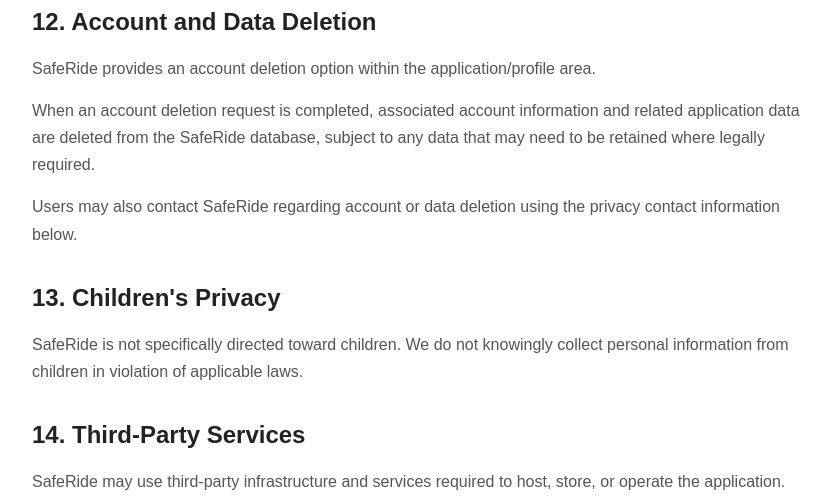
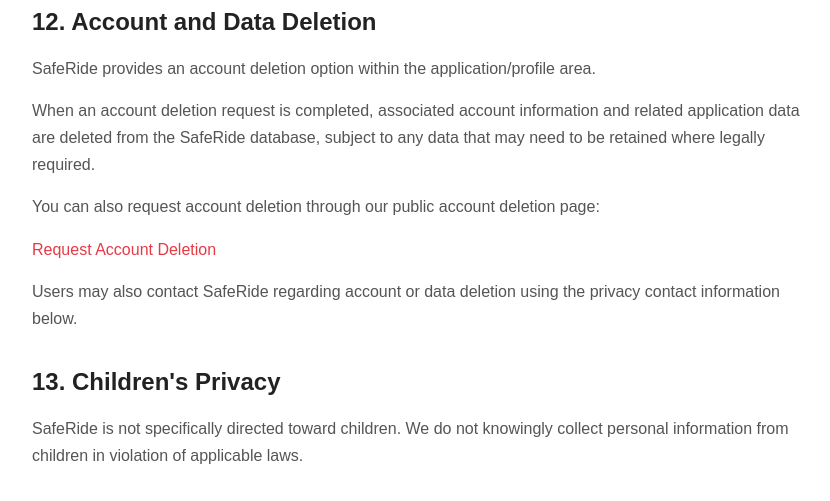
Before and after one commit to mohdfaisal20060786-afk/SafeRide, a Flask app: page /privacy-policy in a window 1280 px wide. Shown: the part 3030-3531 px from the top of the page, without its empty margins (223-1053 px from the left). Run offline with Flask 3, Linux system fonts and the light colour scheme; some libraries are stand-ins or nearby versions.

Commit message:
Add account deletion link to privacy policy

```diff
--- a/templates/privacy-policy.html
+++ b/templates/privacy-policy.html
@@ -360,6 +360,17 @@
             </p>
 
             <p>
+                You can also request account deletion through our public
+                account deletion page:
+            </p>
+
+            <p>
+                <a href="https://saferide-vyui.onrender.com/account-deletion">
+                    Request Account Deletion
+                </a>
+            </p>
+
+            <p>
                 Users may also contact SafeRide regarding account or data
                 deletion using the privacy contact information below.
             </p>
```
